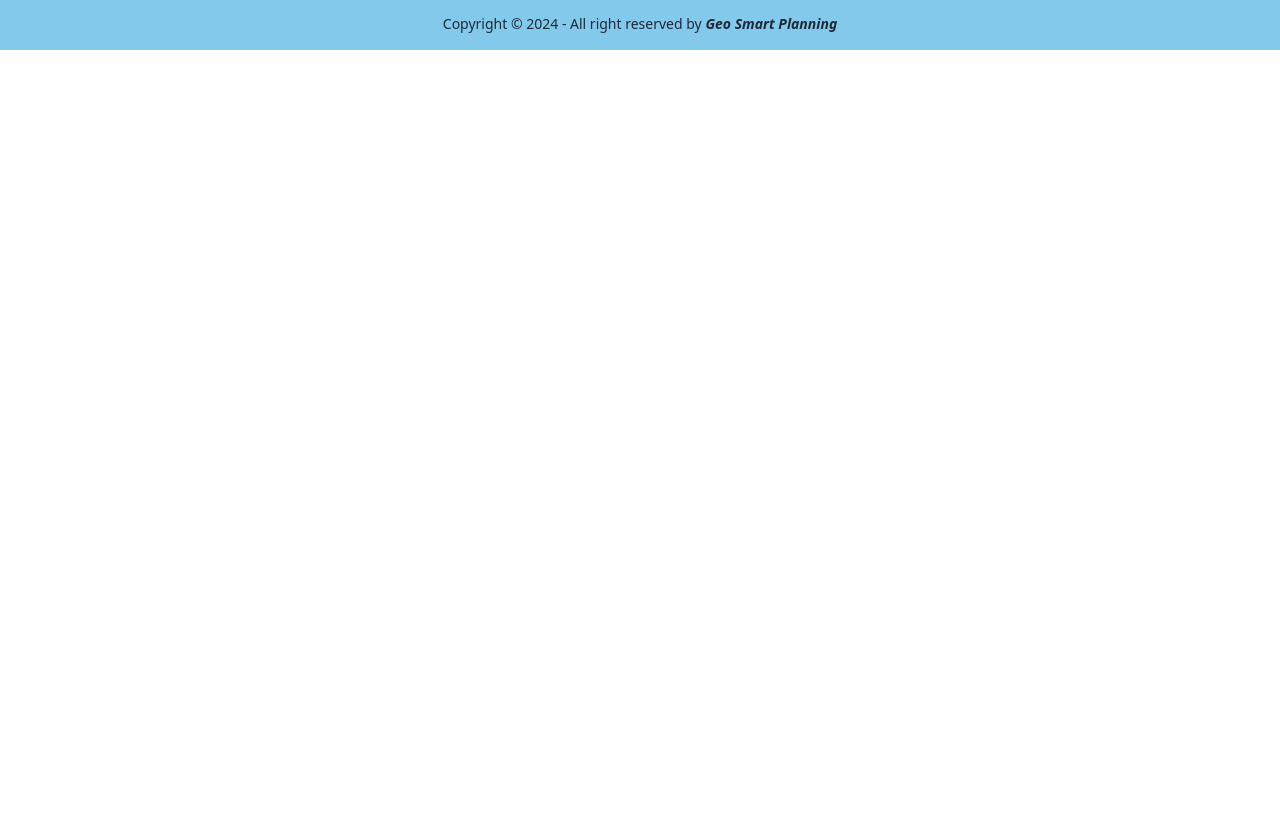
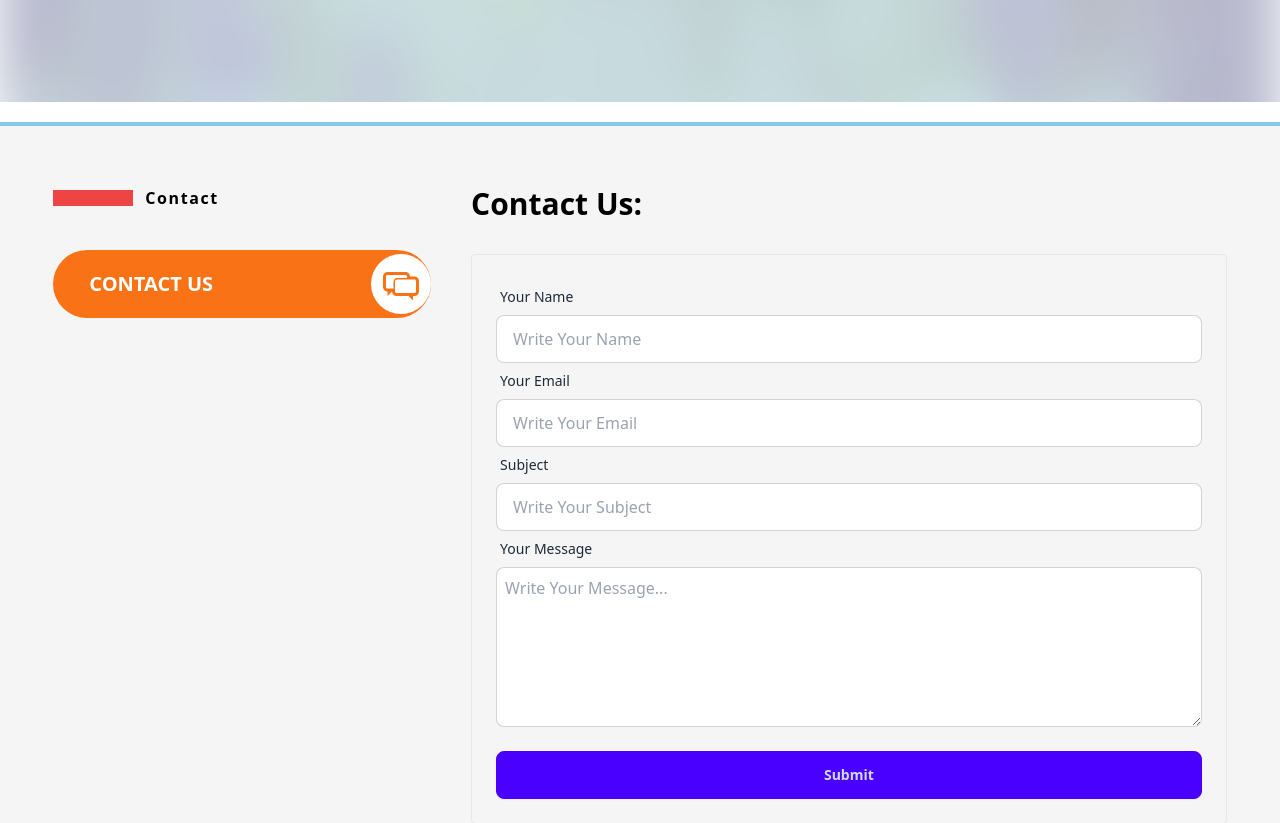
Before and after one commit to takbirgazi/geographyolympiadbd-client, a React (Vite) app: page /contact in a window 1280 px wide. Shown: the part 523-1346 px from the top of the page. Before the commit the page ends 800 px from the top, so only its background shows below. Built offline with nearby package versions, Linux system fonts and the light colour scheme; no server answers.

Commit message:
Add Contact Page

```diff
--- a/src/pages/Contact/Contact.jsx
+++ b/src/pages/Contact/Contact.jsx
@@ -1,12 +1,49 @@
 import { Helmet } from "react-helmet-async";
+import PageBanner from "../../components/PageBanner/PageBanner";
+import contactBanner from "../../assets/images/contact/contactBanner.jpg";
+import ContactForm from "./ContactForm/ContactForm";
+import { Fade } from "react-awesome-reveal";
+import { TiMessages } from "react-icons/ti";
 
 const Contact = () => {
+    const bannerInfo = {
+        bgImg: contactBanner,
+        optioanTextColor: "text-yellow-500",
+        headingColor: "text-[#6f2f9f]",
+        specialColorTextColor: "text-red-500",
+        optioanText: "",
+        beforeText: "",
+        specialColorText: "Contact",
+        afterText: "for any Enquiry Regarding Bangladesh Geography Olympiad",
+    }
+
     return (
         <div>
             <Helmet>
                 <title>Contact - Geography Olympiad BD</title>
-           </Helmet>
-            this is Contact
+            </Helmet>
+            <PageBanner pageBannerInfo={bannerInfo}></PageBanner>
+            <div className="bg-[#f5f5f5] border-t-4 border-b-4 border-[#83c9eb] mt-5 py-5">
+                <div className="border-b-4 border-[#83c9eb] pb-5">
+                    <div className="flex lg:flex-row lg:gap-10 gap-5 flex-col w-11/12 mx-auto pt-10">
+                        <div className="lg:w-1/3 w-full">
+                            <Fade direction='left'>
+                                <div className="flex gap-3 items-center">
+                                    <span className="w-20 bg-red-500 h-4"> </span>
+                                    <p className="font-bold tracking-widest"> Contact </p>
+                                </div>
+                                <div className="mt-10">
+                                    <div className="bg-orange-500 pl-9 py-5 rounded-full flex items-center justify-between relative">
+                                        <p className="text-white font-bold text-xl uppercase">Contact Us</p>
+                                        <p className="absolute right-0 bg-white rounded-full p-3"><TiMessages className="text-4xl text-orange-500" /></p>
+                                    </div>
+                                </div>
+                            </Fade>
+                        </div>
+                        <ContactForm></ContactForm>
+                    </div>
+                </div>
+            </div>
         </div>
     );
 };
--- /dev/null
+++ b/src/pages/Contact/ContactForm/ContactForm.jsx
@@ -0,0 +1,50 @@
+import { Fade } from "react-awesome-reveal";
+
+const ContactForm = () => {
+    return (
+        <div className="lg:w-2/3 w-full">
+            <div className="pb-8">
+                <Fade direction="right">
+                    <h2 className="lg:text-3xl md:text-2xl text-xl font-bold">Contact Us:</h2>
+                </Fade>
+            </div>
+            <div className="border rounded md:p-4 p-0">
+                <Fade direction="right">
+                    <form className="p-2">
+                        <div className="form-control">
+                            <label className="label">
+                                <span className="label-text">Your Name</span>
+                            </label>
+                            <input type="text" name="name" placeholder="Write Your Name" className="input input-bordered" required />
+                        </div>
+                        <div className="form-control">
+                            <label className="label">
+                                <span className="label-text">Your Email</span>
+                            </label>
+                            <input type="email" name="email" placeholder="Write Your Email" className="input input-bordered" required />
+                        </div>
+                        <div className="form-control">
+                            <label className="label">
+                                <span className="label-text">Subject</span>
+                            </label>
+                            <input type="text" name="subject" placeholder="Write Your Subject" className="input input-bordered" required />
+                        </div>
+                        <div className="form-control">
+                            <label className="label">
+                                <span className="label-text">Your Message</span>
+                            </label>
+                            <textarea name="message" className="input input-bordered h-40 w-full p-2" placeholder="Write Your Message..." cols="30" rows="10"></textarea>
+                        </div>
+
+                        <div className="form-control mt-6">
+                            <input type="submit" name="submit" className="btn btn-primary" value="Submit" />
+                        </div>
+                    </form>
+                </Fade>
+            </div>
+
+        </div>
+    );
+};
+
+export default ContactForm;
```
Also changed, not shown: src/assets/images/contact/contactBanner.jpg (added), src/assets/images/contact/leftSidebar.png (added).
